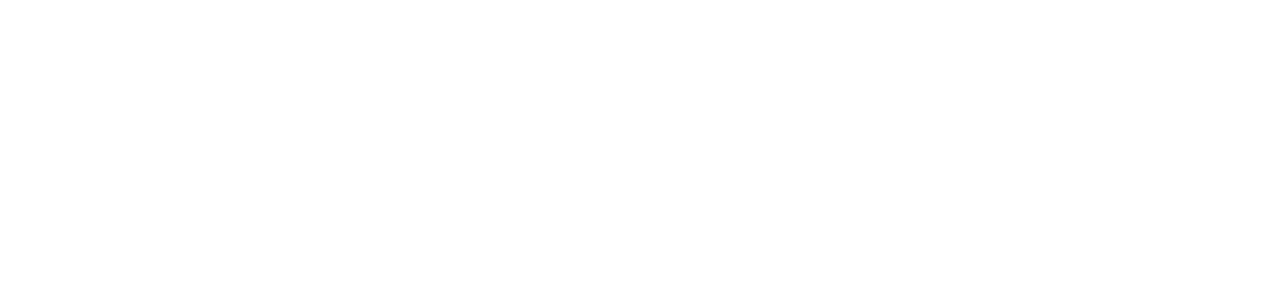
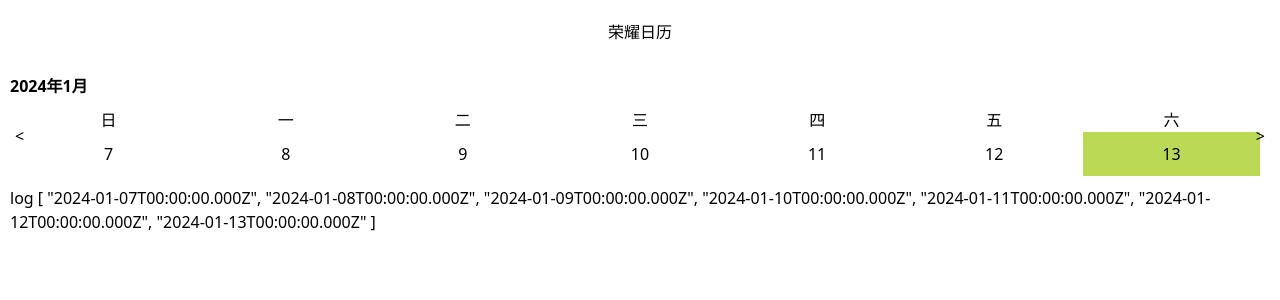
Before and after one commit to Awaysed/extend-example, a Nuxt app: page /h5 in a window 1280 px wide. Before the commit this address had no page. Shown: the top 300 px of the page. Built offline with nearby package versions, Linux system fonts and the light colour scheme.

Commit message:
add:calendar

```diff
--- a/nuxt.config.ts
+++ b/nuxt.config.ts
@@ -2,7 +2,7 @@
 import ElementPlus from 'unplugin-element-plus/vite'
 export default defineNuxtConfig({
   srcDir: 'src',
-  devtools: { enabled: true },
+  devtools: { enabled: false },
   modules: ['@nuxtjs/tailwindcss'],
   // vite: {
   //   plugins: [ ElementPlus()]
--- /dev/null
+++ b/src/page-view/base/base-calendar/index.vue
@@ -0,0 +1,172 @@
+<template>
+    <div class="week-calendar">
+        <div class="calendar-header">
+            <span class="date-tip">{{ getMonthInterval }}</span>
+            <button class="weep-up" @click="prevWeek">
+                < </button>
+                    <button class="weep-down" @click="nextWeek"> > </button>
+        </div>
+        <div class="calendar-weekday">
+            <div v-for="day in weekdays" :key="day">{{ day }}</div>
+        </div>
+        <div class="week-body" :key="weekKey">
+            <div class="calendar-dates">
+                <div class="calendar-date" v-for="date in weekDates" :key="date.toISOString()"
+                    :class="{ 'is-today': isToday(date), 'is-selected': isSelected(date) }" @click="selectDate(date)">
+                    {{ date.getDate() }}
+                </div>
+            </div>
+        </div>
+        <button @click="log">log</button>
+        {{ weekDates }}
+    </div>
+</template>
+
+<script setup>
+import { ref, computed } from 'vue';
+
+const today = new Date();
+const selectedDate = ref(today);
+const weekDates = ref([]);
+const weekdays = ['日', '一', '二', '三', '四', '五', '六'];
+const getWeekDates = (date) => {
+    const startOfWeek = date.getDate() - date.getDay();
+    console.log('hanlele-1111', date.getDate(), date.getDay())
+    const dates = [];
+    for (let i = 0; i < 7; i++) {
+        dates.push(new Date(date.getFullYear(), date.getMonth(), startOfWeek + i));
+        console.log('hanlele-22222', new Date(date.getFullYear(), date.getMonth(), startOfWeek + i))
+    }
+    return dates;
+};
+
+weekDates.value = getWeekDates(today);
+
+const selectDate = (date) => {
+    selectedDate.value = date;
+};
+
+const isToday = (date) => {
+    return date.toDateString() === today.toDateString();
+};
+
+const isSelected = (date) => {
+    return date.toDateString() === selectedDate.value.toDateString();
+};
+
+const prevWeek = () => {
+    const startOfLastWeek = new Date(weekDates.value[0].getFullYear(), weekDates.value[0].getMonth(), weekDates.value[0].getDate() - 7);
+    weekDates.value = getWeekDates(startOfLastWeek);
+};
+
+const nextWeek = () => {
+    const startOfNextWeek = new Date(weekDates.value[6].getFullYear(), weekDates.value[6].getMonth(), weekDates.value[6].getDate() + 1);
+    weekDates.value = getWeekDates(startOfNextWeek);
+};
+
+const formatDate = (date, formatType) => {
+    if (formatType === 'year-month') {
+        return `${date.getFullYear()}年${date.getMonth() + 1}月`;
+    }
+    return `${date.getFullYear()}-${date.getMonth() + 1}-${date.getDate()}`;
+};
+const getMonthInterval = computed(() => {
+    if (weekDates.value.length < 1) return
+    const start = weekDates.value[0]
+    const end = weekDates.value[weekDates.value.length - 1]
+    let monthInterval;
+    if (start.getMonth() === end.getMonth()) {
+        monthInterval = `${start.getFullYear()}年${start.getMonth() + 1}月`
+    } else {
+        monthInterval += `-${end.getFullYear()}年${end.getMonth() + 1}月`
+    }
+    return monthInterval
+})
+const log = () => {
+    console.log('hanlele-33333', weekDates.value)
+}
+</script>
+
+<style lang="less">
+.week-calendar {
+    width: 100%;
+    padding: 10px;
+    margin: auto;
+    position: relative;
+
+    .weep-up {
+        position: absolute;
+        top: 60px;
+        left: 15px;
+    }
+
+    .weep-down {
+        position: absolute;
+        top: 60px;
+        right: 15px;
+    }
+}
+
+.calendar-header {
+    .date-tip {
+        font-weight: bold;
+        font-size: 16px;
+    }
+
+    display: flex;
+    justify-content: space-between;
+    align-items: center;
+}
+
+.calendar-dates {
+    display: flex;
+}
+
+.calendar-date {
+    flex: 1;
+    text-align: center;
+    padding: 10px;
+    cursor: pointer;
+}
+
+.calendar-date.is-today {
+    background-color: #f0f0f0;
+}
+
+.calendar-date.is-selected {
+    background-color: #bada55;
+}
+
+.calendar-weekday {
+    padding: 10px;
+    padding-bottom: 0;
+    display: grid;
+    grid-template-columns: repeat(7, 1fr);
+
+    >div {
+        text-align: center;
+    }
+}
+
+.week-body {
+    padding: 10px;
+    padding-top: 0px;
+}
+
+
+/* 定义滑动过渡的样式 */
+.slide-enter-active,
+.slide-leave-active {
+    transition: transform 0.5s ease-in-out;
+}
+
+.slide-enter-from,
+.slide-leave-to {
+    transform: translateX(100%);
+}
+
+.slide-leave-from,
+.slide-enter-to {
+    transform: translateX(0);
+}
+</style>
--- a/src/page-view/base/index.vue
+++ b/src/page-view/base/index.vue
@@ -6,20 +6,30 @@
             </div>
         </div>
         <div class="content">
-            <component :is="tab"> </component>
+            <component :is="tabComp"> </component>
         </div>
     </div>
 </template>
 
 <script setup lang='ts'>
 import BaseTable from "./base-table/index.vue";
+import baseCalendar from "./base-calendar/index.vue";
 const nav = [
     {
         name: '表格二次封装',
-        link: BaseTable
+        link: 'BaseTable'
+    },
+    {
+        name: '日历组件',
+        link: 'baseCalendar'
     },
 ]
-const tab = ref<any>(BaseTable)
+const TapMap = new Map([
+    ['BaseTable', BaseTable],
+    ['baseCalendar', baseCalendar],
+])
+const tab = ref('baseCalendar')
+const tabComp = computed(() => TapMap.get(tab.value))
 </script>
 
 <style lang='less' scoped>
@@ -36,6 +46,6 @@
 
 .current {
     border: 1px solid #bfc;
-    background-color: black;
+    background-color: aquamarine;
 }
 </style>
--- /dev/null
+++ b/src/pages/h5.vue
@@ -0,0 +1,18 @@
+<template>
+    <div class="top">荣耀日历</div>
+    <baseCalendar />
+</template>
+
+<script setup lang='ts'>
+import baseCalendar from "./../page-view/base/base-calendar/index.vue";
+defineOptions({
+    name: ''
+})
+</script>
+
+<style lang='less' scoped>
+.top {
+    margin: 20px 10px;
+    text-align: center;
+}
+</style>
```
